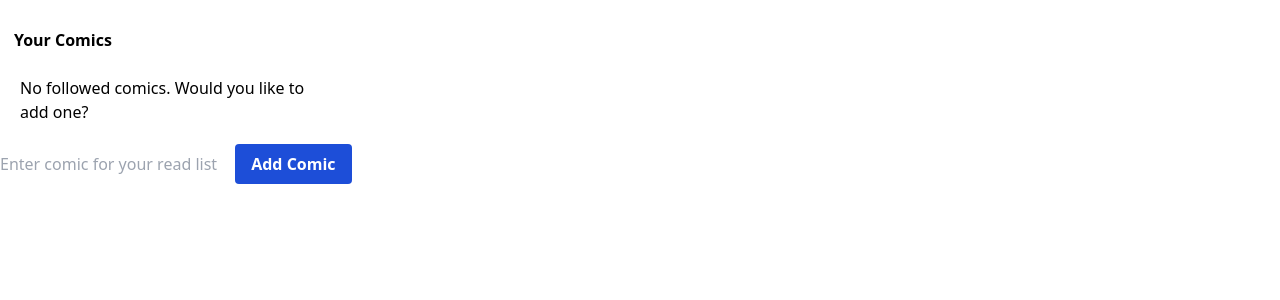
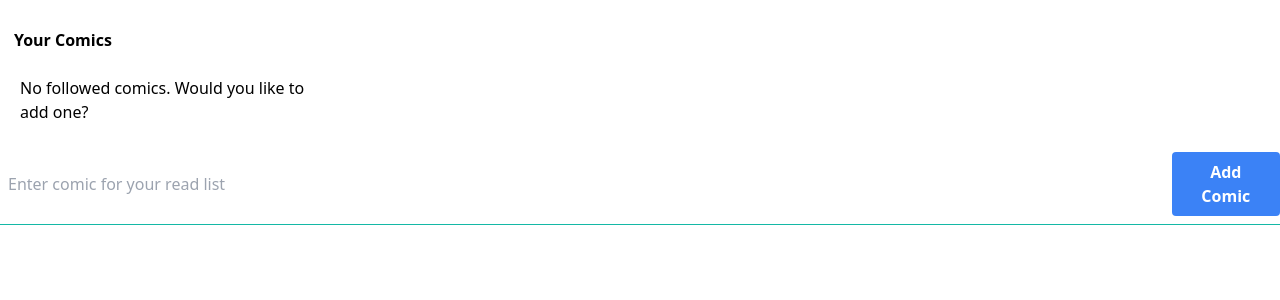
Before and after one commit to anferneealviar99/comic-book-tracker, a Django app: page /my-comics/ in a window 1280 px wide. Shown: the part 56-356 px from the top of the page. Run offline with Django 4.2, Linux system fonts and the light colour scheme; the visitor is signed in with stand-in values (Sample User, id 1); data that the repository does not hold is empty; parts of the project's set-up code (start-up, migrations or seed data) failed here and were passed over.

Commit message:
add comic at bottom of user comics full width

```diff
--- a/src/comics/comics/static/dist/styles.css
+++ b/src/comics/comics/static/dist/styles.css
@@ -689,6 +689,10 @@ video {
   margin-left: 5rem;
 }
 
+.mr-3 {
+  margin-right: 0.75rem;
+}
+
 .block {
   display: block;
 }
@@ -729,12 +733,26 @@ video {
   max-width: 12rem;
 }
 
+.max-w-sm {
+  max-width: 24rem;
+}
+
+.appearance-none {
+  -webkit-appearance: none;
+     -moz-appearance: none;
+          appearance: none;
+}
+
 .grid-cols-4 {
   grid-template-columns: repeat(4, minmax(0, 1fr));
 }
 
 .grid-cols-1 {
   grid-template-columns: repeat(1, minmax(0, 1fr));
+}
+
+.place-content-center {
+  place-content: center;
 }
 
 .items-center {
@@ -759,6 +777,19 @@ video {
   border-radius: 0.25rem;
 }
 
+.border-b {
+  border-bottom-width: 1px;
+}
+
+.border-none {
+  border-style: none;
+}
+
+.border-teal-500 {
+  --tw-border-opacity: 1;
+  border-color: rgb(20 184 166 / var(--tw-border-opacity));
+}
+
 .bg-blue-950 {
   --tw-bg-opacity: 1;
   background-color: rgb(23 37 84 / var(--tw-bg-opacity));
@@ -772,6 +803,10 @@ video {
 .bg-blue-700 {
   --tw-bg-opacity: 1;
   background-color: rgb(29 78 216 / var(--tw-bg-opacity));
+}
+
+.bg-transparent {
+  background-color: transparent;
 }
 
 .p-0\.5 {
@@ -814,12 +849,26 @@ video {
   padding-bottom: 0.5rem;
 }
 
+.px-2 {
+  padding-left: 0.5rem;
+  padding-right: 0.5rem;
+}
+
+.py-1 {
+  padding-top: 0.25rem;
+  padding-bottom: 0.25rem;
+}
+
 .text-center {
   text-align: center;
 }
 
 .font-bold {
   font-weight: 700;
+}
+
+.leading-tight {
+  line-height: 1.25;
 }
 
 .text-violet-700 {
@@ -832,8 +881,18 @@ video {
   color: rgb(255 255 255 / var(--tw-text-opacity));
 }
 
+.text-gray-700 {
+  --tw-text-opacity: 1;
+  color: rgb(55 65 81 / var(--tw-text-opacity));
+}
+
 .duration-500 {
   transition-duration: 500ms;
+}
+
+.hover\:bg-blue-700:hover {
+  --tw-bg-opacity: 1;
+  background-color: rgb(29 78 216 / var(--tw-bg-opacity));
 }
 
 .hover\:text-blue-800:hover {
@@ -849,6 +908,11 @@ video {
 .hover\:text-gray-600:hover {
   --tw-text-opacity: 1;
   color: rgb(75 85 99 / var(--tw-text-opacity));
+}
+
+.focus\:outline-none:focus {
+  outline: 2px solid transparent;
+  outline-offset: 2px;
 }
 
 @media (min-width: 768px) {
--- a/src/comics/templates/user_comics.html
+++ b/src/comics/templates/user_comics.html
@@ -18,10 +18,12 @@
             <p class="no-data">No followed comics. Would you like to add one?</p>
         {% endif %}
     </div>
-    <form action={% url 'add_comic' %} method="post">
-        {% csrf_token %}
-        <input type="text" name="comic_title" placeholder="Enter comic for your read list">
-        <button class="bg-blue-500 hover: bg-blue-700 py-2 px-4 rounded text-white font-bold rounded" type='submit'>Add Comic</button>
+    <form class="place-content-center" action={% url 'add_comic' %} method="post">
+        <div class = "flex items-center border-b border-teal-500 py-2">
+            {% csrf_token %}
+            <input class="appearance-none bg-transparent border-none w-full text-gray-700 mr-3 py-1 px-2 leading-tight focus:outline-none" type="text" name="comic_title" placeholder="Enter comic for your read list">
+            <button class="bg-blue-500 hover:bg-blue-700 py-2 px-4 rounded text-white font-bold rounded" type='submit'>Add Comic</button>
+        </div>
     </form>
 </div>
 {% endblock %}
```
